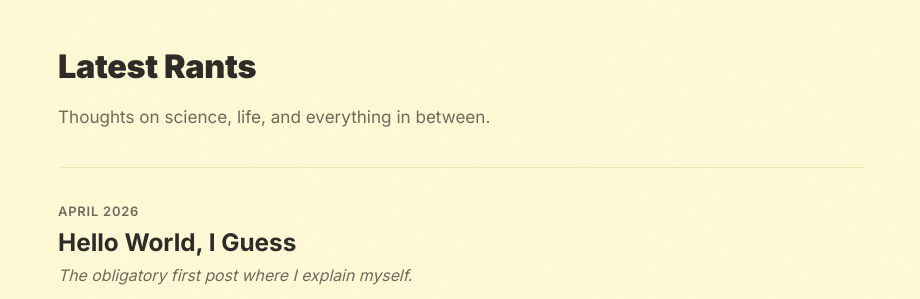
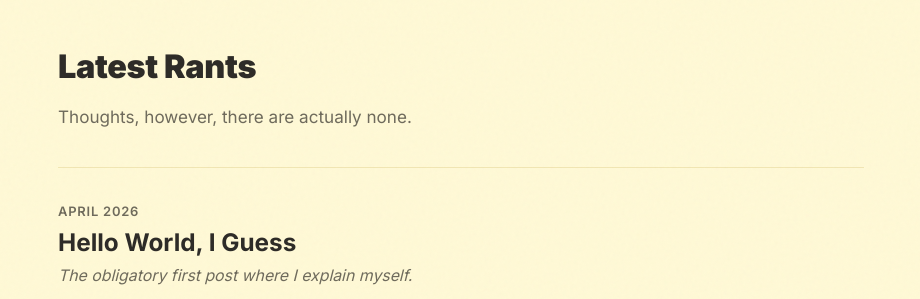
Before and after one commit to ritu-rants/ritu-rants.github.io, a Jekyll site: the page built from index.html, in a window 1280 px wide. Shown: the part 457-756 px from the top of the page, without its empty margins (179-1099 px from the left). Built offline with Jekyll 4.4.1, drawn with Linux system fonts in a browser that asks for light colours.

Commit message:
Update Latest Rants subtitle

```diff
--- a/index.html
+++ b/index.html
@@ -28,7 +28,7 @@ layout: default
 
 <section class="blog-section" id="blog">
   <h2 class="section-title">Latest Rants</h2>
-  <p class="section-subtitle">Thoughts on science, life, and everything in between.</p>
+  <p class="section-subtitle">Thoughts, however, there are actually none.</p>
 
   <div class="post-cards">
     {% for post in site.posts %}
```
